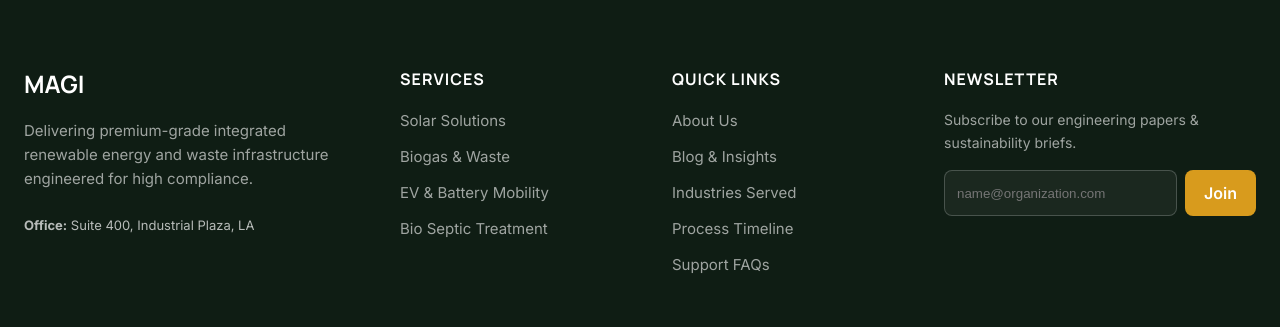
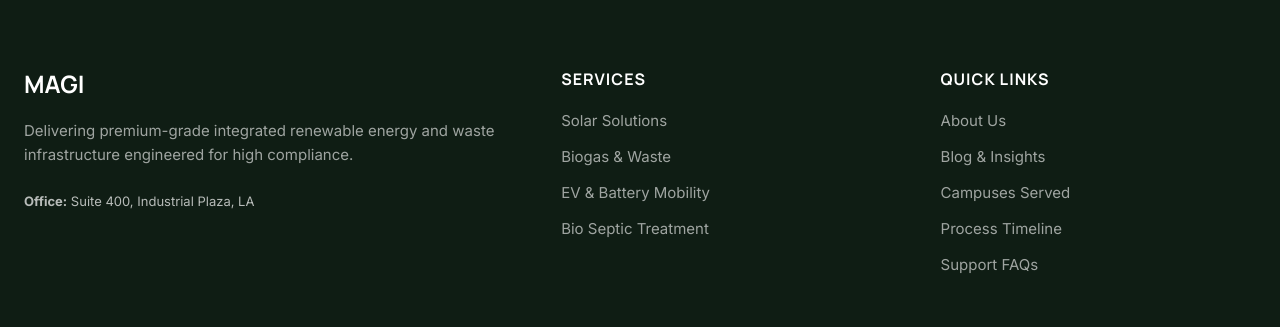
Before and after one commit to akashannamalai2024-sudo/magi-, a React (Vite) app: page / in a window 1280 px wide. Shown: the part 10377-10704 px from the top of the page. Built offline with nearby package versions, Linux system fonts and the light colour scheme.

Commit message:
feat: remove footer newsletter section and adjust layout to 3 columns

```diff
--- a/src/App.jsx
+++ b/src/App.jsx
@@ -1494,7 +1494,7 @@ export default function App() {
 
           <div style={{
             display: 'grid',
-            gridTemplateColumns: '1.5fr 1fr 1fr 1.5fr',
+            gridTemplateColumns: '1.5fr 1fr 1fr',
             gap: '64px',
             marginBottom: '64px'
           }}>
@@ -1531,39 +1531,10 @@ export default function App() {
               <ul style={{ listStyle: 'none', display: 'flex', flexDirection: 'column', gap: '12px', fontSize: '15px' }}>
                 <li><a href="#about" onClick={(e) => { e.preventDefault(); handleNavigate('about'); }} style={{ color: 'rgba(255,255,255,0.6)' }}>About Us</a></li>
                 <li><a href="#blog" onClick={(e) => { e.preventDefault(); handleNavigate('blog'); }} style={{ color: 'rgba(255,255,255,0.6)' }}>Blog & Insights</a></li>
-                <li><a href="#industries" onClick={(e) => { e.preventDefault(); handleNavigate('home', 'industries'); }} style={{ color: 'rgba(255,255,255,0.6)' }}>Industries Served</a></li>
+                <li><a href="#industries" onClick={(e) => { e.preventDefault(); handleNavigate('home', 'industries'); }} style={{ color: 'rgba(255,255,255,0.6)' }}>Campuses Served</a></li>
                 <li><a href="#process" onClick={(e) => { e.preventDefault(); handleNavigate('home', 'timeline'); }} style={{ color: 'rgba(255,255,255,0.6)' }}>Process Timeline</a></li>
                 <li><a href="#faq" onClick={(e) => { e.preventDefault(); handleNavigate('faq'); }} style={{ color: 'rgba(255,255,255,0.6)' }}>Support FAQs</a></li>
               </ul>
-            </div>
-
-            {/* Col 4 */}
-            <div id="newsletter">
-              <h4 style={{ color: '#FFFFFF', fontSize: '16px', marginBottom: '20px', textTransform: 'uppercase', letterSpacing: '1px' }}>
-                Newsletter
-              </h4>
-              <p style={{ fontSize: '14px', color: 'rgba(255,255,255,0.6)', marginBottom: '16px' }}>
-                Subscribe to our engineering papers & sustainability briefs.
-              </p>
-              <form onSubmit={(e) => { e.preventDefault(); alert('Subscribed!'); }} style={{ display: 'flex', gap: '8px' }}>
-                <input
-                  type="email"
-                  placeholder="name@organization.com"
-                  required
-                  style={{
-                    padding: '12px',
-                    borderRadius: '8px',
-                    border: '1px solid rgba(255,255,255,0.2)',
-                    backgroundColor: 'rgba(255, 255, 255, 0.05)',
-                    color: '#FFFFFF',
-                    flexGrow: 1,
-                    outline: 'none'
-                  }}
-                />
-                <button type="submit" className="btn btn-accent" style={{ padding: '12px 18px', borderRadius: '8px' }}>
-                  Join
-                </button>
-              </form>
             </div>
 
           </div>
--- a/src/components/BlogPage.jsx
+++ b/src/components/BlogPage.jsx
@@ -200,13 +200,18 @@ export default function BlogPage({ onNavigate }) {
               <a href="#featured" className="btn btn-primary">
                 Explore Articles
               </a>
-              <a href="#newsletter" className="btn btn-secondary" style={{
-                border: '1px solid rgba(255, 255, 255, 0.3)',
-                backgroundColor: 'transparent',
-                color: '#FFFFFF'
-              }}>
-                Subscribe Newsletter
-              </a>
+              <button
+                onClick={() => onNavigate('contact')}
+                className="btn btn-secondary"
+                style={{
+                  border: '1px solid rgba(255, 255, 255, 0.3)',
+                  backgroundColor: 'transparent',
+                  color: '#FFFFFF',
+                  cursor: 'pointer'
+                }}
+              >
+                Contact Us
+              </button>
             </div>
           </div>
         </div>
```
